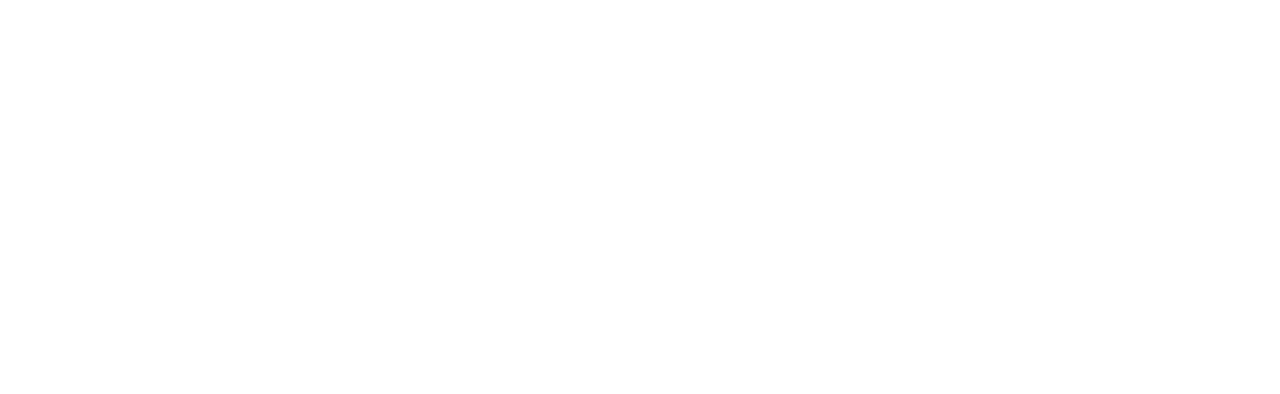
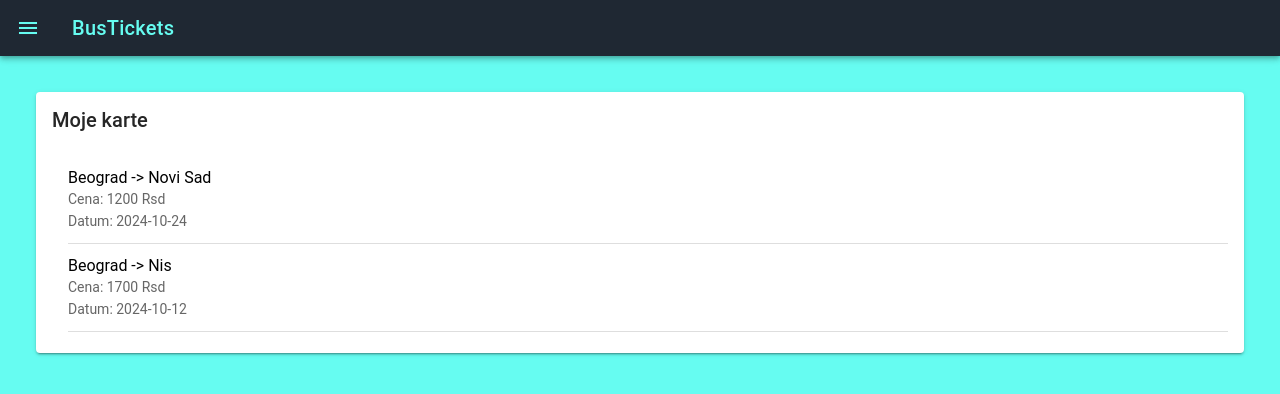
Before and after one commit to Boslodan/BusTicketApp, a React (Vite) app in the folder BusTicketApp/: page /MyTickets in a window 1280 px wide. Shown: the top 394 px of the page. Built offline with nearby package versions, Linux system fonts and the light colour scheme.

Commit message:
Moje karte-Stranica

```diff
--- a/BusTicketApp/src/App.tsx
+++ b/BusTicketApp/src/App.tsx
@@ -23,6 +23,7 @@
 
 /* Theme variables */
 import './theme/variables.css';
+import MyTickets from './pages/MyTickets';
 
 setupIonicReact();
 
@@ -39,6 +40,9 @@
         <Route exact path="/register">
           <Register />
         </Route>
+        <Route exact path="/MyTickets">
+          <MyTickets />
+        </Route>
         <Route exact path="/">
           <Redirect to="/login" />
         </Route>
--- a/BusTicketApp/src/pages/Home.tsx
+++ b/BusTicketApp/src/pages/Home.tsx
@@ -16,8 +16,8 @@
   const [searchText, setSearchText] = useState('');
 
 
-  const handleBuyTicket = (ticketId: number) => {
-    alert(`Ticket ${ticketId} purchased successfully!`);
+  const handleBuyTicket = (ticketRoute: String) => {
+    alert(`Karta ${ticketRoute} uspesno kupljena!`);
   };
 
   const handleNavigation = (path: string) => {
@@ -33,6 +33,9 @@
       <IonMenu side="start" contentId="main-content">
         <IonContent>
           <IonList>
+          <IonItem button onClick={() => handleNavigation('/home')}>
+              <IonLabel>Kupovina karata</IonLabel>
+            </IonItem>
             <IonItem button onClick={() => handleNavigation('/myTickets')}>
               <IonLabel>Moje karte</IonLabel>
             </IonItem>
@@ -80,7 +83,7 @@
                           <IonButton
                             slot="end"
                             color="primary"
-                            onClick={() => handleBuyTicket(ticket.id)}
+                            onClick={() => handleBuyTicket(ticket.route)}
                           >
                             Kupi
                           </IonButton>
--- /dev/null
+++ b/BusTicketApp/src/pages/MyTickets.tsx
@@ -0,0 +1,86 @@
+import React, { useEffect, useState } from 'react';
+import {IonPage,IonHeader,IonToolbar,IonTitle,IonContent,IonList,IonItem,IonLabel,IonCard,IonCardHeader,IonCardTitle,IonCardContent,IonGrid,IonRow,IonCol,IonMenu,IonButtons,IonMenuButton} from '@ionic/react';
+import { useHistory } from 'react-router-dom';
+
+
+const MyTickets: React.FC = () => {
+
+    const [tickets, setTickets] = useState([
+    { id: 1, route: 'Beograd -> Novi Sad', price: 1200, date: '2024-10-24' },
+    { id: 2, route: 'Beograd -> Nis', price: 1700, date: '2024-10-12' },
+  ]);
+
+  const history = useHistory();
+
+  const handleNavigation = (path: string) => {
+    history.push(path);
+  };
+
+
+  useEffect(() => {
+    // API
+  }, []);
+
+  return (
+
+    <>
+    <IonMenu side="start" contentId="main-content">
+        <IonContent>
+          <IonList>
+          <IonItem button onClick={() => handleNavigation('/home')}>
+              <IonLabel>Kupovina karata</IonLabel>
+            </IonItem>
+            <IonItem button onClick={() => handleNavigation('/myTickets')}>
+              <IonLabel>Moje karte</IonLabel>
+            </IonItem>
+            <IonItem button onClick={() => handleNavigation('/myAccount')}>
+              <IonLabel>Moj nalog</IonLabel>
+            </IonItem>
+            <IonItem button onClick={() => handleNavigation('/login')}>
+              <IonLabel>Odjava</IonLabel>
+            </IonItem>
+          </IonList>
+        </IonContent>
+    </IonMenu>
+
+    <IonPage id="main-content">
+      <IonHeader>
+        <IonToolbar style={{ '--background': '#1F2833', '--color': '#66FCF1' }}>
+        <IonButtons slot="start">
+              <IonMenuButton />
+            </IonButtons>
+          <IonTitle>BusTickets</IonTitle>
+        </IonToolbar>
+      </IonHeader>
+      <IonContent className="ion-padding" style={{ '--background': '#66FCF1' }}>
+        <IonGrid>
+          <IonRow>
+            <IonCol size="12">
+              <IonCard>
+                <IonCardHeader>
+                  <IonCardTitle>Moje karte</IonCardTitle>
+                </IonCardHeader>
+                <IonCardContent>
+                  <IonList>
+                    {tickets.map((ticket) => (
+                      <IonItem key={ticket.id}>
+                        <IonLabel>
+                          <h2>{ticket.route}</h2>
+                          <p>Cena: {ticket.price} Rsd</p>
+                          <p>Datum: {ticket.date}</p>
+                        </IonLabel>
+                      </IonItem>
+                    ))}
+                  </IonList>
+                </IonCardContent>
+              </IonCard>
+            </IonCol>
+          </IonRow>
+        </IonGrid>
+      </IonContent>
+    </IonPage>
+    </>
+  );
+};
+
+export default MyTickets;
```
